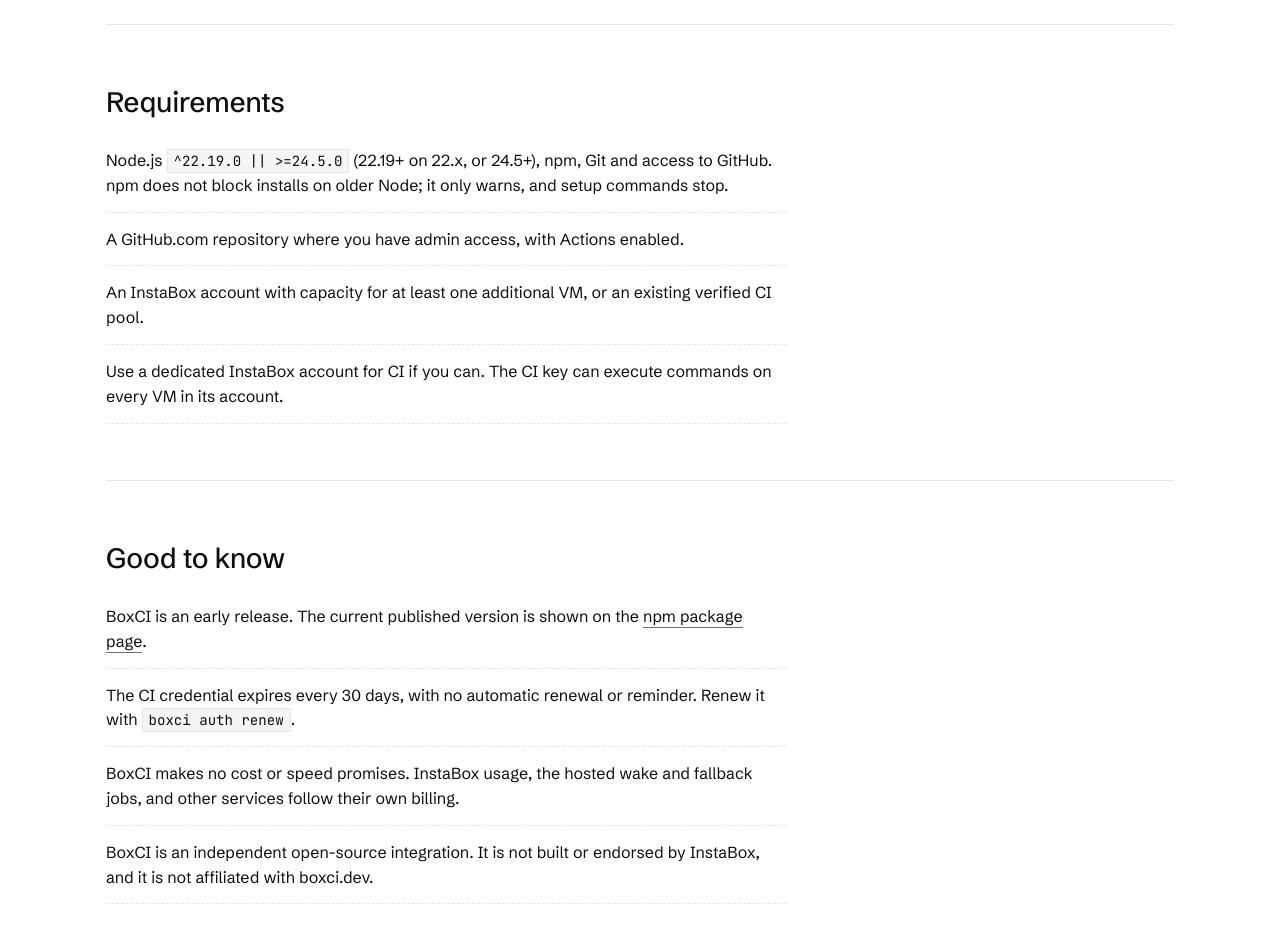
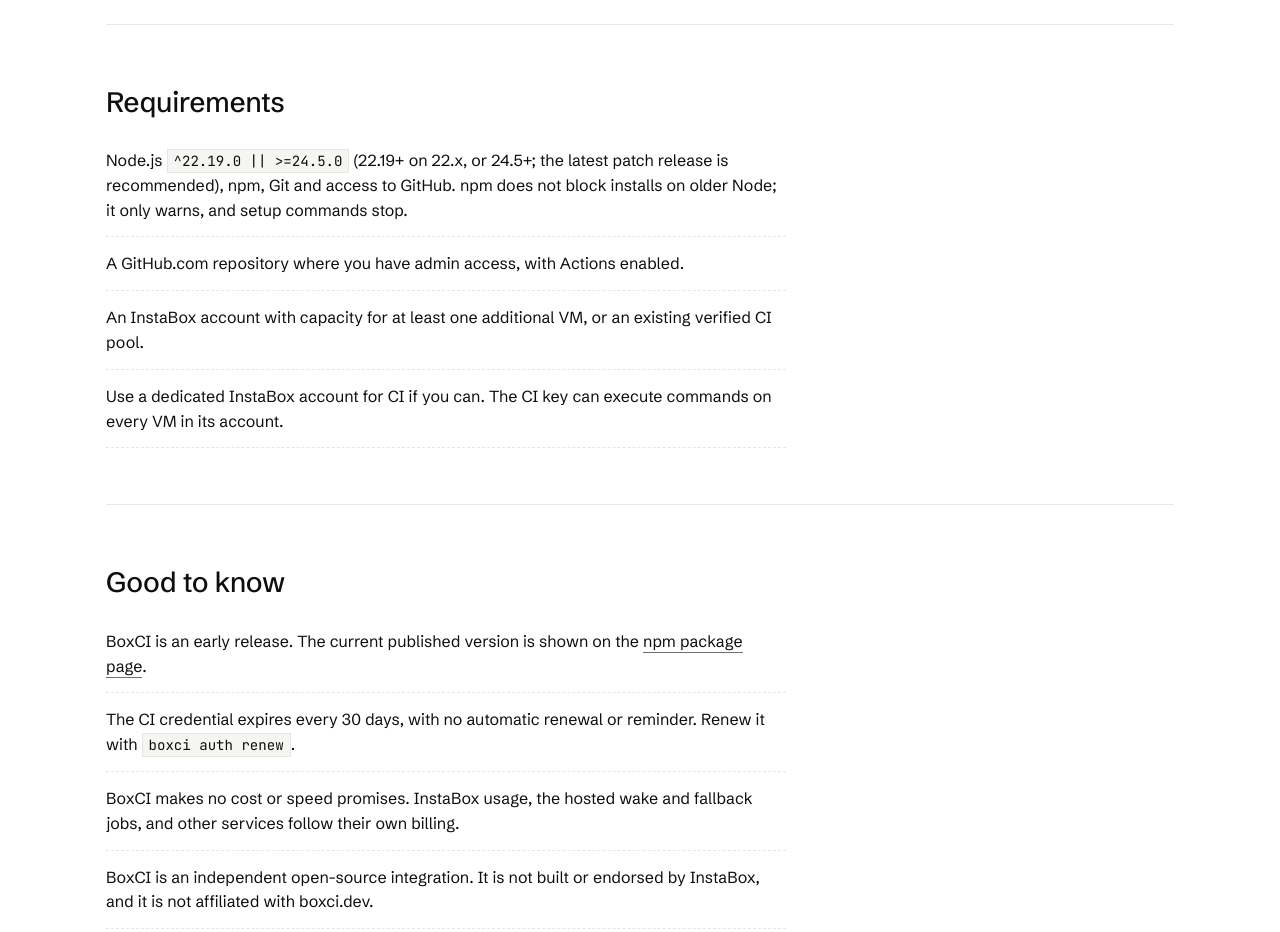
Before and after one commit to balasivagn/boxci, a website: page docs/index.html in a window 1280 px wide. Shown: the part 4420-5352 px from the top of the page. Drawn offline with Linux system fonts and the light colour scheme.

Commit message:
docs: recommend the latest Node patch release without raising the supported floor

```diff
--- a/docs/index.html
+++ b/docs/index.html
@@ -960,8 +960,9 @@ boxci migrate</code></pre>
         <ul class="now-list">
           <li>
             Node.js <code>^22.19.0 || &gt;=24.5.0</code> (22.19+ on 22.x, or
-            24.5+), npm, Git and access to GitHub. npm does not block installs
-            on older Node; it only warns, and setup commands stop.
+            24.5+; the latest patch release is recommended), npm, Git and access
+            to GitHub. npm does not block installs on older Node; it only warns,
+            and setup commands stop.
           </li>
           <li>
             A GitHub.com repository where you have admin access, with Actions
```
Also changed, not shown: README.md.
